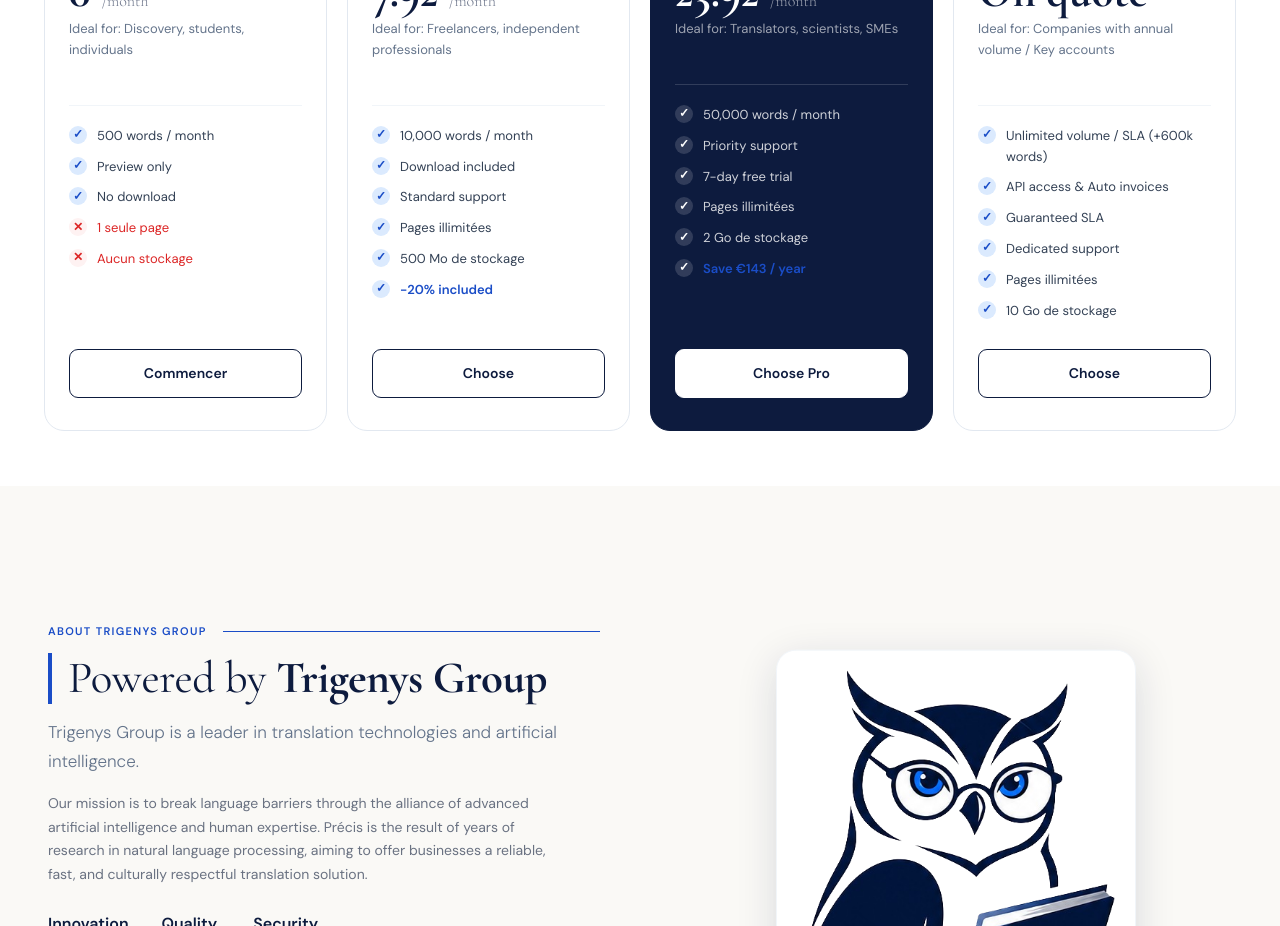
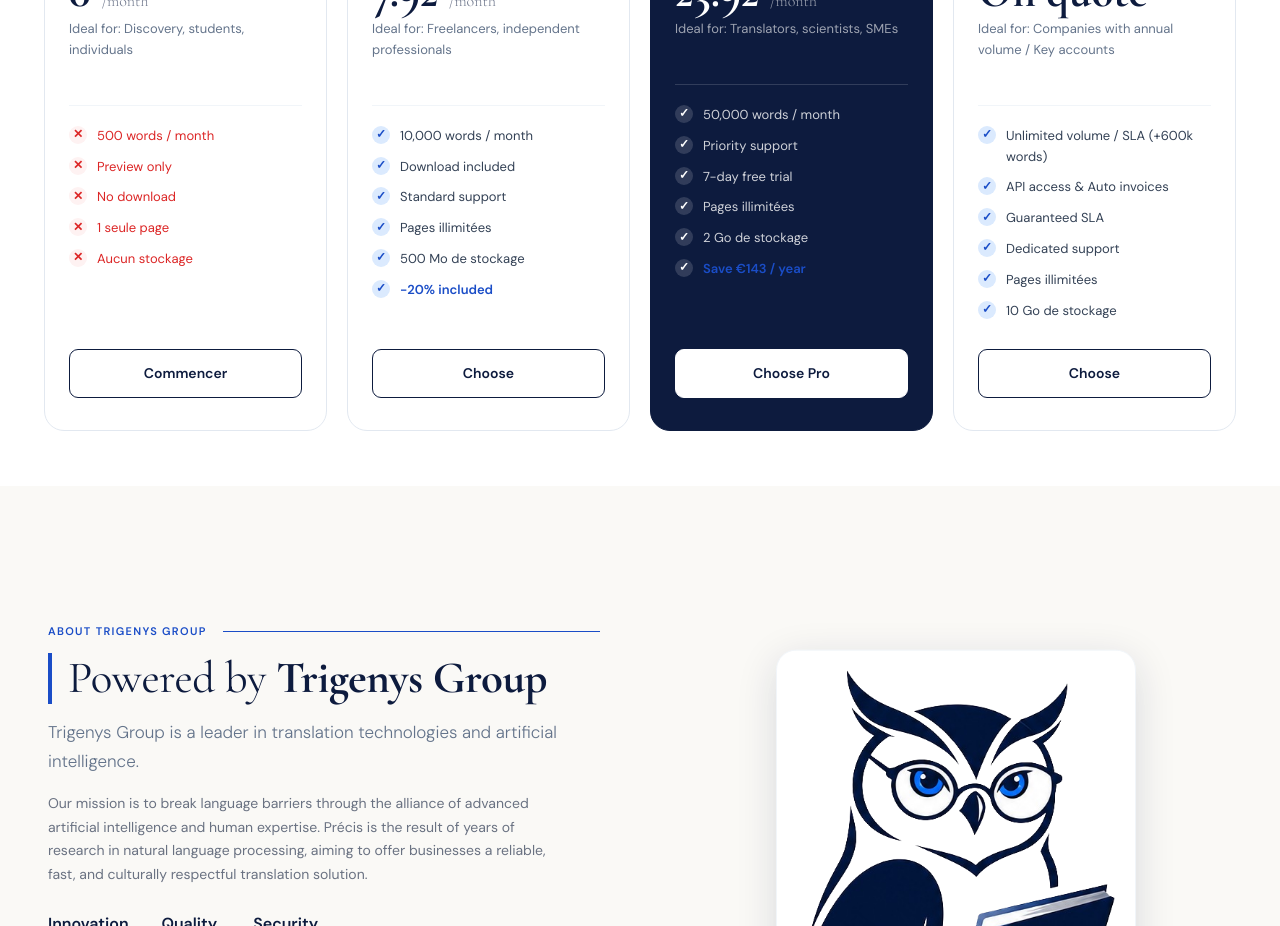
Before and after one commit to EagleFox31/Pr-cis-Translation, a React (Vite) app in the folder frontend/: page /home in a window 1280 px wide. Shown: the part 2700-3626 px from the top of the page. Built offline with nearby package versions, Linux system fonts and the light colour scheme; no server answers; a web font is replaced by a local one.

Commit message:
fix(pricing): toutes les restrictions freemium en ✕ rouge — aperçu seul, pas de téléchargement, pas de stockage, 1 page

```diff
--- a/frontend/src/components/pricing/PricingCards.tsx
+++ b/frontend/src/components/pricing/PricingCards.tsx
@@ -71,9 +71,9 @@ export default function PricingCards({ isAnnual }: PricingCardsProps) {
             <ul className="pricing-features">
               {plan.planKey === 'free' && (
                 <>
-                  <li>{t('pricing.plan_1_words')}</li>
-                  <li>{t('pricing.feat_preview_only')}</li>
-                  <li>{t('pricing.feat_no_download')}</li>
+                  <li className="unavailable">{t('pricing.plan_1_words')}</li>
+                  <li className="unavailable">{t('pricing.feat_preview_only')}</li>
+                  <li className="unavailable">{t('pricing.feat_no_download')}</li>
                 </>
               )}
               {plan.planKey === 'starter' && (
```
